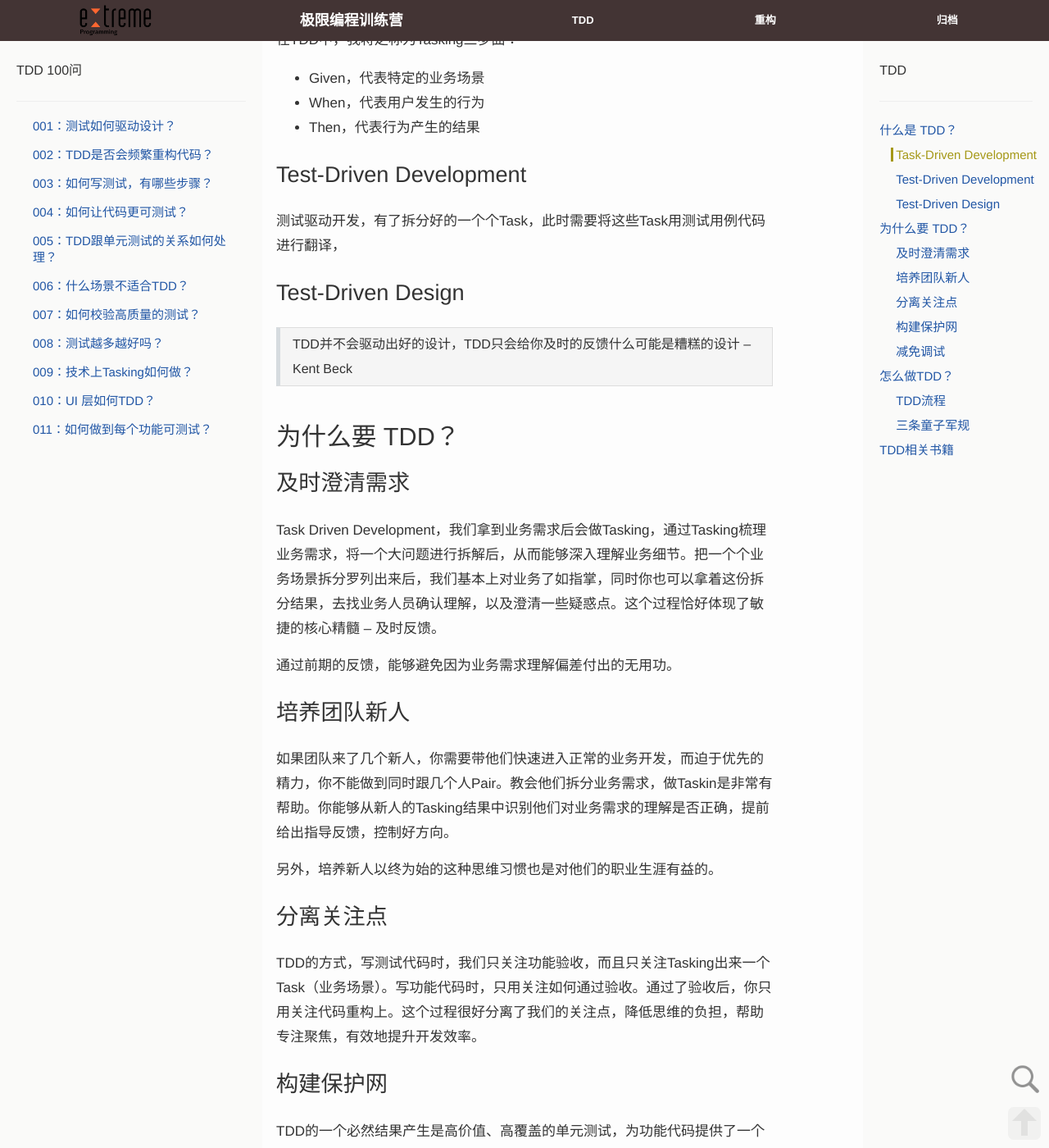
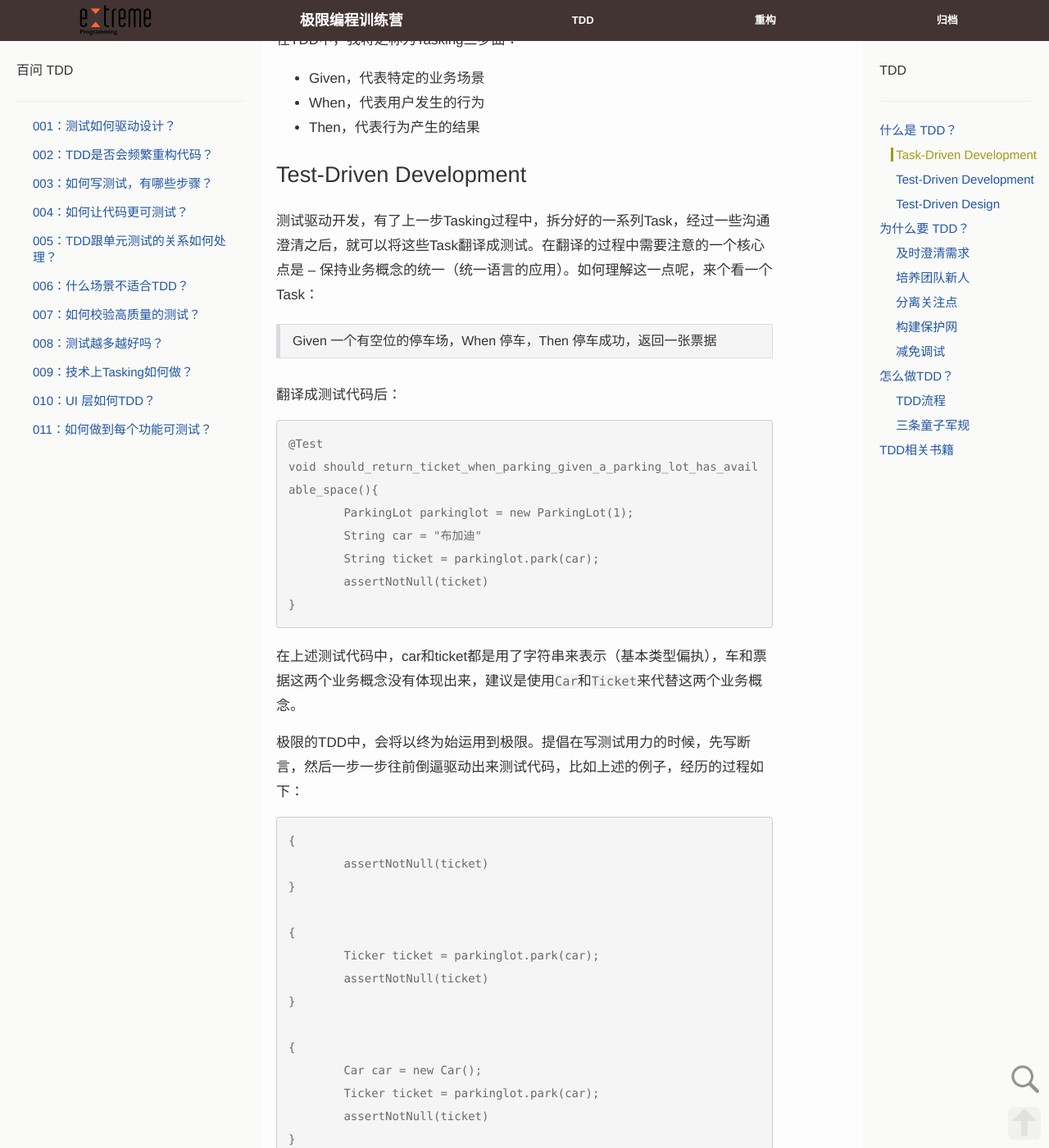
Before and after one commit to xp-bootcamp/xp-bootcamp.github.io, a Jekyll site: the page built from page/01-tdd.md, in a window 1280 px wide and 1400 px high, scrolled down 1706 px. Shown: the whole window at 82% size. Built offline with Jekyll 4.4.1, drawn with Linux system fonts in a browser that asks for light colours; nearby versions of some CDN libraries; comment, search, counter and statistics services are not loaded; a style sheet for code colours, icons or effects is not loaded; some of the changed text lies outside the part shown.

Commit message:
Update tdd
Signed-off-by: Yuan Shenjian <sjyuan@thoughtworks.com>

````diff
--- a/_includes/tdd-100-toc.html
+++ b/_includes/tdd-100-toc.html
@@ -1,5 +1,5 @@
 <div class="archive-toc">
-  <div class="title"><h4>TDD 100问</h4></div>
+  <div class="title"><h4>百问 TDD</h4></div>
   <div class="separator">
     <hr/>
   </div>
--- a/page/01-tdd.md
+++ b/page/01-tdd.md
@@ -52,11 +52,58 @@
 
 
 ### Test-Driven Development
-测试驱动开发，有了拆分好的一个个Task，此时需要将这些Task用测试用例代码进行翻译，
+测试驱动开发，有了上一步Tasking过程中，拆分好的一系列Task，经过一些沟通澄清之后，就可以将这些Task翻译成测试。在翻译的过程中需要注意的一个核心点是 -- 保持业务概念的统一（统一语言的应用）。如何理解这一点呢，来个看一个Task：
+
+> Given 一个有空位的停车场，When 停车，Then 停车成功，返回一张票据
+
+翻译成测试代码后：
+
+```java
+@Test
+void should_return_ticket_when_parking_given_a_parking_lot_has_available_space(){
+	ParkingLot parkinglot = new ParkingLot(1);
+	String car = "布加迪"
+	String ticket = parkinglot.park(car);
+	assertNotNull(ticket)
+}
+```
+在上述测试代码中，car和ticket都是用了字符串来表示（基本类型偏执），车和票据这两个业务概念没有体现出来，建议是使用`Car`和`Ticket`来代替这两个业务概念。
+
+极限的TDD中，会将以终为始运用到极限。提倡在写测试用力的时候，先写断言，然后一步一步往前倒逼驱动出来测试代码，比如上述的例子，经历的过程如下：
+
+```java
+{
+	assertNotNull(ticket)
+}
+
+{
+	Ticker ticket = parkinglot.park(car);
+	assertNotNull(ticket)
+}
+
+{
+	Car car = new Car();
+	Ticker ticket = parkinglot.park(car);
+	assertNotNull(ticket)
+}
+
+@Test
+void should_return_ticket_when_parking_given_a_parking_lot_has_available_space()
+{
+	ParkingLot parkinglot = new ParkingLot(1);
+	Car car = new Car();
+	Ticker ticket = parkinglot.park(car);
+	assertNotNull(ticket)
+}
+```
+
+这种方式在开始是很难做到的，但是通过多次可以练习，形成这种行为习惯，内化成思维习惯，也是益处多多的，非常建议去刻意练习。
 
 
 ### Test-Driven Design
 > TDD并不会驱动出好的设计，TDD只会给你及时的反馈什么可能是糟糕的设计 -- Kent Beck
+
+在《百问TDD》中有一个问题能够很好地解释这一点，它是[测试如何驱动设计？]({{ site.url | append: '/tdd/questions/001'}})
 
 
 ## 为什么要 TDD？
````
